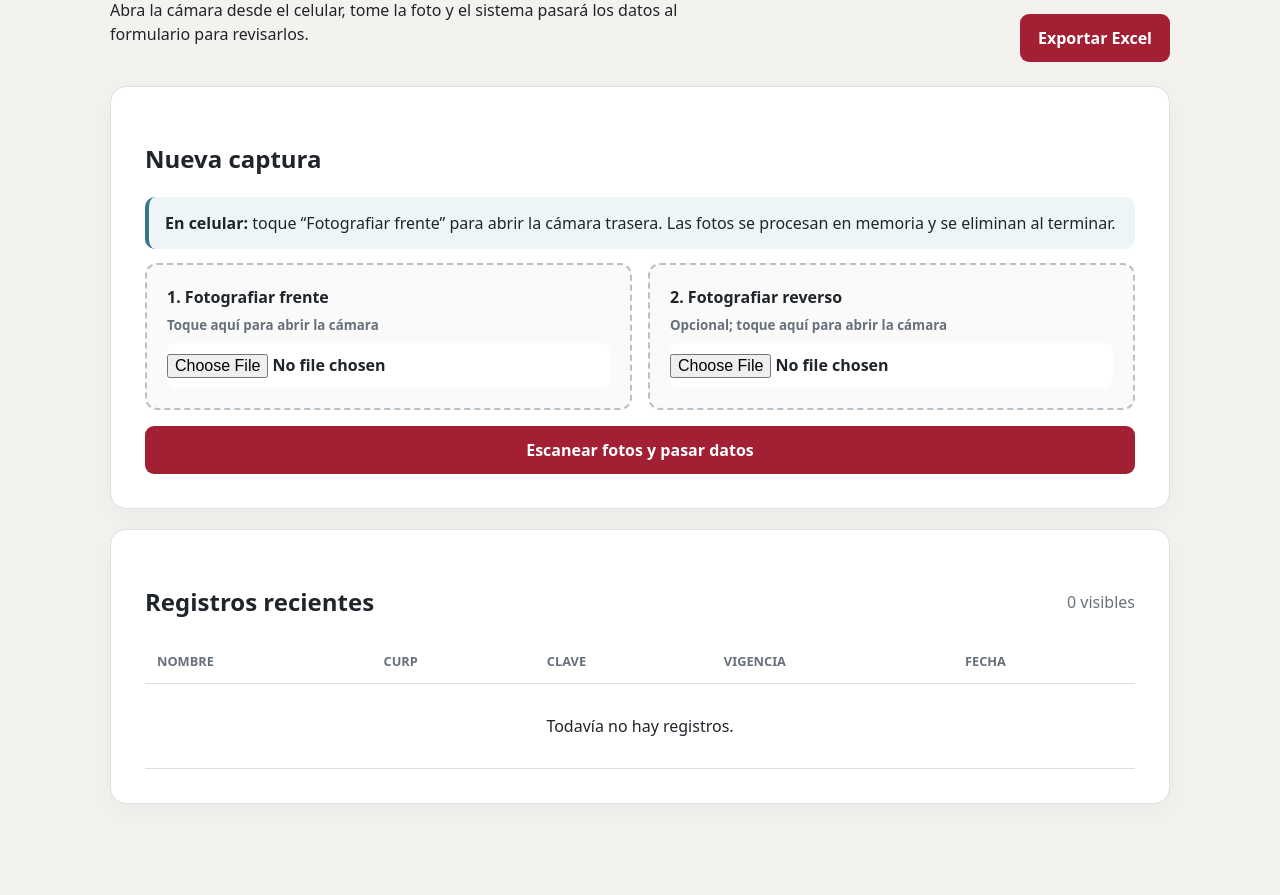
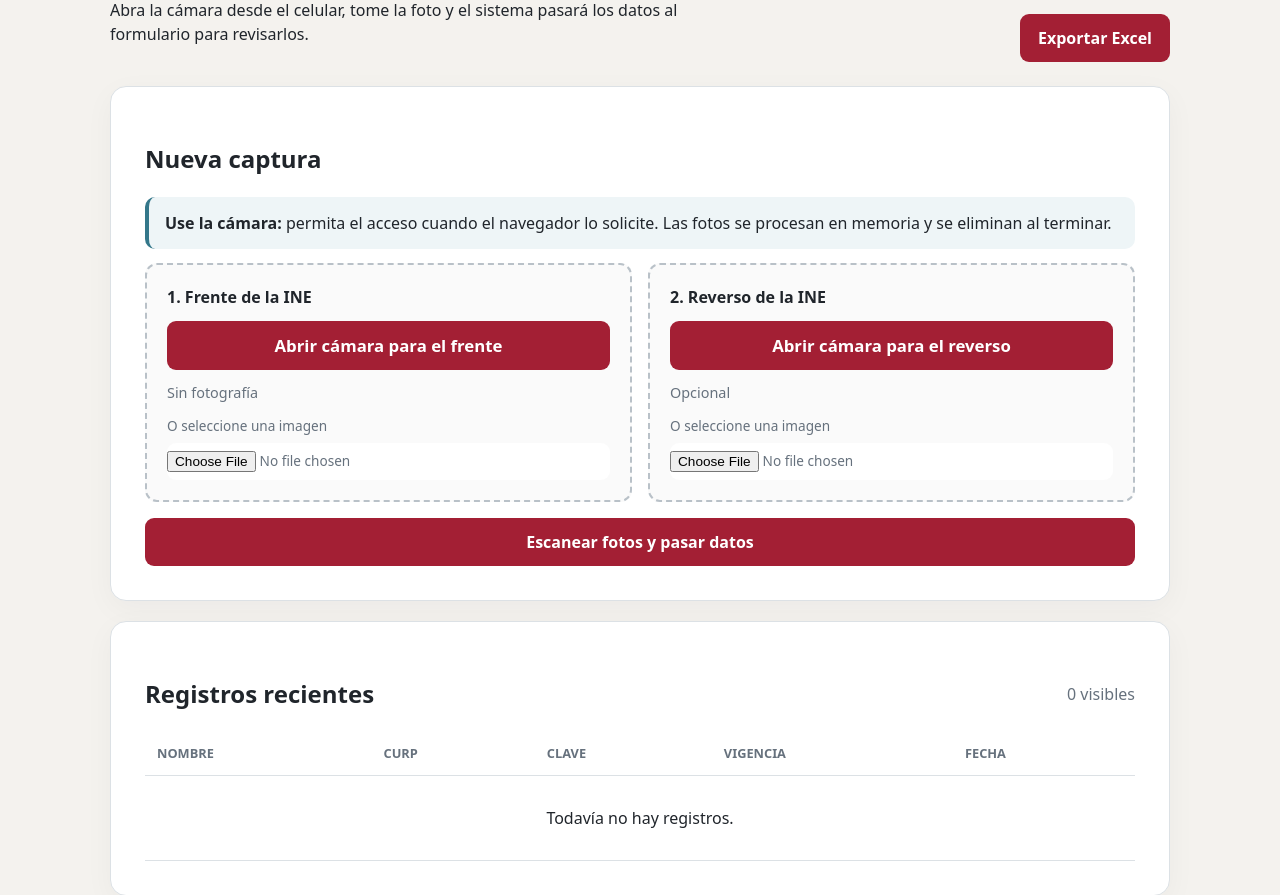
Before and after one commit to spott226/ocrcapturadif, a FastAPI app: page / in a window 1280 px wide. Shown: the part 221-1116 px from the top of the page. Run offline with FastAPI, Linux system fonts and the light colour scheme; the visitor is signed in with stand-in values (Sample User, id 1); data that the repository does not hold is empty; some libraries are stand-ins or nearby versions.

Commit message:
feat: integrar captura directa con cámara

```diff
--- a/app/main.py
+++ b/app/main.py
@@ -50,7 +50,7 @@ async def privacy_headers(request: Request, call_next):
     response.headers["X-Frame-Options"] = "DENY"
     response.headers["Referrer-Policy"] = "no-referrer"
     response.headers["Permissions-Policy"] = "camera=(self), geolocation=(), microphone=()"
-    response.headers["Content-Security-Policy"] = "default-src 'self'; img-src 'self' data:; style-src 'self'; form-action 'self'; frame-ancestors 'none'"
+    response.headers["Content-Security-Policy"] = "default-src 'self'; img-src 'self' data: blob:; media-src 'self' blob:; style-src 'self'; script-src 'self'; form-action 'self'; frame-ancestors 'none'"
     if request.url.scheme == "https":
         response.headers["Strict-Transport-Security"] = "max-age=31536000; includeSubDomains"
     if request.url.path != "/salud" and not request.url.path.startswith("/static/"):
--- /dev/null
+++ b/app/static/camera.css
@@ -0,0 +1 @@
+.camera-field{display:flex;flex-direction:column;gap:12px}.camera-open{width:100%;font-size:1.05rem}.capture-status{color:var(--muted);font-size:.9rem}.capture-preview{display:none;width:100%;max-height:220px;object-fit:contain;border-radius:9px;background:#eee}.capture-preview.ready{display:block}.file-fallback{font-size:.85rem;color:var(--muted);font-weight:500}.file-fallback input{font-size:.85rem;padding:8px 0;border:0}#camera-dialog{width:min(94vw,720px);padding:0;border:0;border-radius:16px;background:#111;color:#fff;box-shadow:0 24px 80px #0008}#camera-dialog::backdrop{background:#000b}.camera-shell{padding:18px}.camera-shell h2{margin:0}.camera-shell p{color:#d6d6d6}.camera-shell video{display:block;width:100%;max-height:66vh;object-fit:contain;background:#000;border-radius:10px}.camera-actions{display:flex;gap:12px;justify-content:flex-end;margin-top:16px}.camera-actions button{min-width:130px}@media(max-width:650px){#camera-dialog{width:100vw;max-width:none;height:100dvh;max-height:none;border-radius:0}.camera-shell video{max-height:65dvh}.camera-actions{position:sticky;bottom:0}.camera-actions button{flex:1}}
--- /dev/null
+++ b/app/static/camera.js
@@ -0,0 +1,83 @@
+(() => {
+  const dialog = document.querySelector("#camera-dialog");
+  if (!dialog) return;
+
+  const video = document.querySelector("#camera-video");
+  const canvas = document.querySelector("#camera-canvas");
+  const title = document.querySelector("#camera-title");
+  const message = document.querySelector("#camera-message");
+  const capture = document.querySelector("#camera-capture");
+  const cancel = document.querySelector("#camera-cancel");
+  let stream = null;
+  let target = null;
+
+  function stopCamera() {
+    if (stream) stream.getTracks().forEach((track) => track.stop());
+    stream = null;
+    video.srcObject = null;
+  }
+
+  function closeCamera() {
+    stopCamera();
+    if (dialog.open) dialog.close();
+  }
+
+  async function openCamera(fieldName) {
+    target = document.querySelector(`#${fieldName}`);
+    title.textContent = fieldName === "front" ? "Fotografiar frente" : "Fotografiar reverso";
+    message.textContent = "Centre la credencial completa, use buena luz y evite reflejos.";
+    if (!navigator.mediaDevices?.getUserMedia) {
+      target.click();
+      return;
+    }
+    dialog.showModal();
+    try {
+      stream = await navigator.mediaDevices.getUserMedia({
+        video: { facingMode: { ideal: "environment" }, width: { ideal: 1920 }, height: { ideal: 1080 } },
+        audio: false,
+      });
+      video.srcObject = stream;
+      await video.play();
+    } catch (_error) {
+      closeCamera();
+      target.click();
+    }
+  }
+
+  function showPreview(fieldName, file) {
+    const preview = document.querySelector(`#${fieldName}-preview`);
+    const status = document.querySelector(`#${fieldName}-status`);
+    preview.src = URL.createObjectURL(file);
+    preview.classList.add("ready");
+    status.textContent = "Fotografía lista";
+  }
+
+  document.querySelectorAll(".camera-open").forEach((button) => {
+    button.addEventListener("click", () => openCamera(button.dataset.target));
+  });
+
+  document.querySelectorAll('input[type="file"]').forEach((input) => {
+    input.addEventListener("change", () => {
+      if (input.files?.[0]) showPreview(input.id, input.files[0]);
+    });
+  });
+
+  capture.addEventListener("click", () => {
+    if (!target || !video.videoWidth) return;
+    canvas.width = video.videoWidth;
+    canvas.height = video.videoHeight;
+    canvas.getContext("2d").drawImage(video, 0, 0, canvas.width, canvas.height);
+    canvas.toBlob((blob) => {
+      if (!blob) return;
+      const file = new File([blob], `${target.id}-ine.jpg`, { type: "image/jpeg" });
+      const transfer = new DataTransfer();
+      transfer.items.add(file);
+      target.files = transfer.files;
+      showPreview(target.id, file);
+      closeCamera();
+    }, "image/jpeg", 0.9);
+  });
+
+  cancel.addEventListener("click", closeCamera);
+  dialog.addEventListener("cancel", (event) => { event.preventDefault(); closeCamera(); });
+})();
--- a/app/templates/base.html
+++ b/app/templates/base.html
@@ -1,4 +1,4 @@
-<!doctype html><html lang="es"><head><meta charset="utf-8"><meta name="viewport" content="width=device-width,initial-scale=1"><title>{% block title %}DIF · Captura Apoyos{% endblock %}</title><link rel="stylesheet" href="/static/style.css"></head><body>
+<!doctype html><html lang="es"><head><meta charset="utf-8"><meta name="viewport" content="width=device-width,initial-scale=1"><title>{% block title %}DIF · Captura Apoyos{% endblock %}</title><link rel="stylesheet" href="/static/style.css"><link rel="stylesheet" href="/static/camera.css"><script src="/static/camera.js" defer></script></head><body>
 <header><a href="/" class="brand"><span>DIF</span> Captura Apoyos</a>{% if user %}<form method="post" action="/logout"><input type="hidden" name="csrf" value="{{ csrf }}"><button class="link">Cerrar sesión</button></form>{% endif %}</header>
 <main>{% block content %}{% endblock %}</main><footer>Uso institucional · Los datos personales deben tratarse conforme al aviso de privacidad aplicable.</footer>
 </body></html>
--- a/app/templates/index.html
+++ b/app/templates/index.html
@@ -1,5 +1,6 @@
 {% extends "base.html" %}{% block content %}
 <section class="hero"><div><p class="eyebrow">Captura Apoyos</p><h1>Escanee la INE con la cámara</h1><p>Abra la cámara desde el celular, tome la foto y el sistema pasará los datos al formulario para revisarlos.</p></div><a class="button secondary" href="/exportar.xlsx">Exportar Excel</a></section>
-<section class="card"><h2>Nueva captura</h2><div class="notice"><strong>En celular:</strong> toque “Fotografiar frente” para abrir la cámara trasera. Las fotos se procesan en memoria y se eliminan al terminar.</div>
-<form method="post" action="/ocr" enctype="multipart/form-data" class="upload-grid"><input type="hidden" name="csrf" value="{{ csrf }}"><label class="drop"><span>1. Fotografiar frente</span><small>Toque aquí para abrir la cámara</small><input type="file" name="front" accept="image/jpeg,image/png,image/webp" capture="environment" required></label><label class="drop"><span>2. Fotografiar reverso</span><small>Opcional; toque aquí para abrir la cámara</small><input type="file" name="back" accept="image/jpeg,image/png,image/webp" capture="environment"></label><button>Escanear fotos y pasar datos</button></form></section>
+<section class="card"><h2>Nueva captura</h2><div class="notice"><strong>Use la cámara:</strong> permita el acceso cuando el navegador lo solicite. Las fotos se procesan en memoria y se eliminan al terminar.</div>
+<form method="post" action="/ocr" enctype="multipart/form-data" class="upload-grid" id="ocr-form"><input type="hidden" name="csrf" value="{{ csrf }}"><div class="drop camera-field"><strong>1. Frente de la INE</strong><button type="button" class="camera-open" data-target="front">Abrir cámara para el frente</button><span class="capture-status" id="front-status">Sin fotografía</span><img class="capture-preview" id="front-preview" alt="Vista previa del frente"><label class="file-fallback">O seleccione una imagen<input type="file" name="front" id="front" accept="image/jpeg,image/png,image/webp" required></label></div><div class="drop camera-field"><strong>2. Reverso de la INE</strong><button type="button" class="camera-open" data-target="back">Abrir cámara para el reverso</button><span class="capture-status" id="back-status">Opcional</span><img class="capture-preview" id="back-preview" alt="Vista previa del reverso"><label class="file-fallback">O seleccione una imagen<input type="file" name="back" id="back" accept="image/jpeg,image/png,image/webp"></label></div><button>Escanear fotos y pasar datos</button></form></section>
+<dialog id="camera-dialog"><div class="camera-shell"><h2 id="camera-title">Fotografiar INE</h2><p id="camera-message">Centre la credencial completa y evite reflejos.</p><video id="camera-video" autoplay playsinline muted></video><canvas id="camera-canvas" hidden></canvas><div class="camera-actions"><button type="button" id="camera-cancel" class="button ghost">Cancelar</button><button type="button" id="camera-capture">Tomar foto</button></div></div></dialog>
 <section class="card"><div class="section-head"><h2>Registros recientes</h2><span>{{ people|length }} visibles</span></div><div class="table-wrap"><table><thead><tr><th>Nombre</th><th>CURP</th><th>Clave</th><th>Vigencia</th><th>Fecha</th></tr></thead><tbody>{% for p in people %}<tr><td>{{ p.name }}</td><td>{{ p.curp or '—' }}</td><td>{{ p.voter_key or '—' }}</td><td>{{ p.valid_until or '—' }}</td><td>{{ p.created_at.strftime('%d/%m/%Y') }}</td></tr>{% else %}<tr><td colspan="5" class="empty">Todavía no hay registros.</td></tr>{% endfor %}</tbody></table></div></section>{% endblock %}
```
